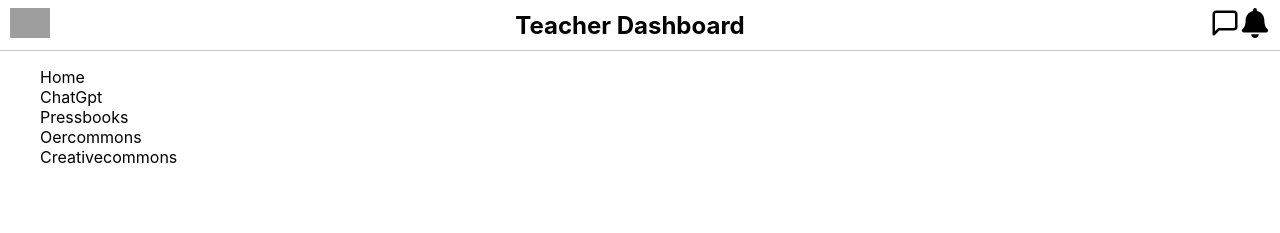
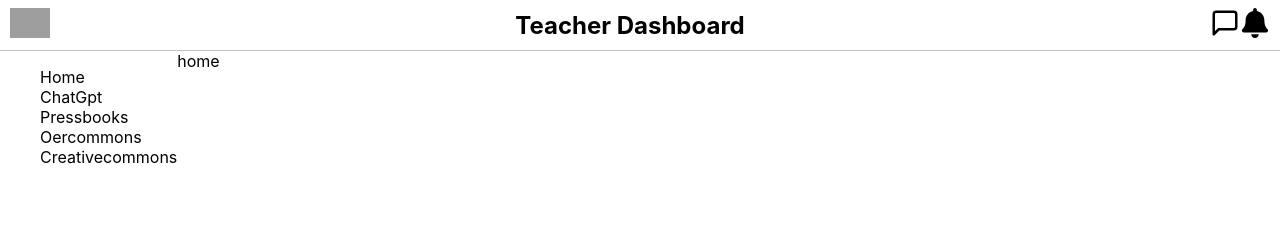
Before and after one commit to OndeyoMatoke/LearnHall-Teacher-Dashboard, a React (Create React App) app: page / in a window 1280 px wide. Shown: the top 233 px of the page. Built offline with nearby package versions, Linux system fonts and the light colour scheme; grey boxes are pictures that could not be loaded.

Commit message:
additions

```diff
--- a/src/App.css
+++ b/src/App.css
@@ -23,7 +23,7 @@
 
 .SideContent {
   flex: 100%;
-
+  display: flex;
 }
 
 
--- a/src/App.js
+++ b/src/App.js
@@ -11,8 +11,8 @@ function App() {
     <div className='Application'>
       <Header/>
         <div className='SideContent'>
-          <SideBar/>
-          <ContentPage/>
+          <SideBar></SideBar>
+          <ContentPage></ContentPage>
         </div>
       <Footer/>
 
--- a/src/Components/ContentPage/ContentPage.js
+++ b/src/Components/ContentPage/ContentPage.js
@@ -4,7 +4,8 @@ import Routess from '../Routess/Routess'
 export default function ContentPage() {
   return (
     <div className='ContentPage'>
-      {/* <Routess/> */}
+      {<Routess/> }
+
     </div>
   )
 }
--- a/src/Components/Routess/Routess.js
+++ b/src/Components/Routess/Routess.js
@@ -4,6 +4,7 @@ import Chatgpt from '../../Components2/Chatgpt'
 import Creativecommons from '../../Components2/Creativecommons'
 import Oercommons from '../../Components2/Oercommons'
 import Pressbooks from '../../Components2/Pressbooks'
+import Home from '../../Components2/Home'
 
 export default function Routess() {
   return (
```
